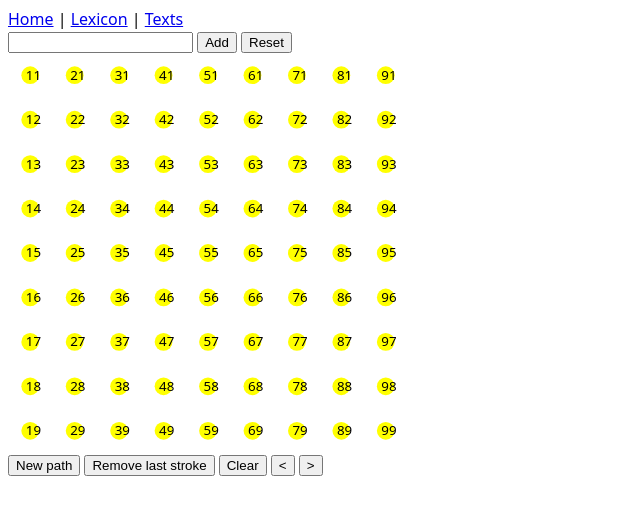
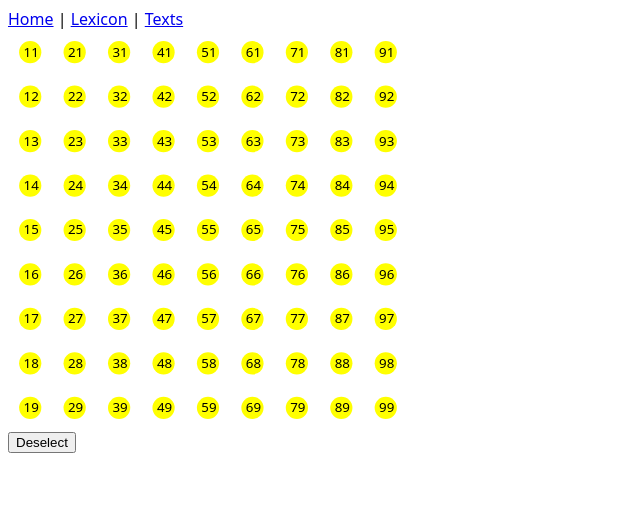
Before and after one commit to peterolson/pie-logographs, a SvelteKit app in the folder svelte-app/: page /char in a window 1280 px wide. Shown: the top 514 px of the page, without its empty margins (0-640 px from the left). Built offline with nearby package versions, Linux system fonts and the light colour scheme.

Commit message:
stroke list

```diff
--- a/svelte-app/src/routes/char/+page.svelte
+++ b/svelte-app/src/routes/char/+page.svelte
@@ -2,9 +2,6 @@
 	import SvgChar from './SVGChar.svelte';
 
 	const SIZE = 9;
-
-	let pathCode = '';
-	let words: string[] = [];
 
 	type Stroke =
 		| {
@@ -24,6 +21,13 @@
 				cy: number;
 		  }
 		| {
+				type: 'arc';
+				fromX: number;
+				fromY: number;
+				toX: number;
+				toY: number;
+		  }
+		| {
 				type: 'transform';
 				strokes: Stroke[];
 				translateX: number;
@@ -35,176 +39,130 @@
 				rotate: number;
 		  };
 
+	type Path = {
+		path: string;
+		transform?: {
+			rotate?: number;
+			scaleX?: number;
+			scaleY?: number;
+			translateX?: number;
+			translateY?: number;
+			flipX?: boolean;
+			flipY?: boolean;
+		};
+		strokes: Stroke[];
+	};
+
+	function convertStrokesToSVGPath(strokes: Stroke[]) {
+		const output: Path[] = [];
+		for (const stroke of strokes) {
+			if (stroke.type === 'line') {
+				output.push({
+					path: `M ${stroke.fromX} ${stroke.fromY} L ${stroke.toX} ${stroke.toY}`,
+					strokes: [stroke]
+				});
+			} else if (stroke.type === 'quadratic') {
+				output.push({
+					path: `M ${stroke.fromX} ${stroke.fromY} Q ${stroke.cx} ${stroke.cy} ${stroke.toX} ${stroke.toY}`,
+					strokes: [stroke]
+				});
+			} else if (stroke.type === 'arc') {
+				const rx = Math.abs(stroke.toX - stroke.fromX);
+				const ry = Math.abs(stroke.toY - stroke.fromY);
+				const largeArcFlag = 0;
+				const sweepFlag = 1;
+				output.push({
+					path: `M ${stroke.fromX} ${stroke.fromY} A ${rx} ${ry} 0 ${largeArcFlag} ${sweepFlag} ${stroke.toX} ${stroke.toY}`,
+					strokes: [stroke]
+				});
+			}
+		}
+		return output;
+	}
+
 	let strokes: Stroke[] = [];
 	let selectedStroke: Stroke | null = null;
+	let prevX: number | null = null;
+	let prevY: number | null = null;
 
-	function convertStrokesToSVGPath(strokes: Stroke[]) {
-		const output = [];
-		for (const stroke of strokes) {
-			const x = stroke.x * 10 + 5;
-			const y = stroke.y * 10 + 5;
-			if (stroke.type === 'move') {
-				output.push(`M ${x} ${y}`);
-			} else if (stroke.type === 'line') {
-				output.push(`L ${x} ${y}`);
-			} else if (stroke.type === 'quadratic') {
-				const cx = stroke.cx * 10 + 5;
-				const cy = stroke.cy * 10 + 5;
-				output.push(`Q ${cx} ${cy} ${x} ${y}`);
+	const clickPoint =
+		(x: number, y: number, clickButton: 'left' | 'right' | 'center') => (e: MouseEvent) => {
+			if (clickButton === 'center' && e.button !== 1) {
+				return;
 			}
-		}
-		return output.join(' ');
-	}
-
-	function toDigit(char: string) {
-		if (!/^[1-9]$/.test(char)) {
-			return null;
-		}
-		return (+char - 1) * 10 + 5;
-	}
-
-	function convertCodeToPath(code: string) {
-		code = ' ' + code;
-		let output = [];
-		for (let i = 1; i < code.length; i += 2) {
-			const prevChar = code[i - 1];
-			let x = code[i];
-			let y = code[i + 1];
-			const areCoords = /[1-9]/.test(x) && /[1-9]/.test(y);
-			if (prevChar === ' ' && areCoords) {
-				output.push(`M ${toDigit(x)} ${toDigit(y)}`);
-			} else if (x === '-') {
-				// 	// quadratic curve
-				// 	if (i + 2 >= code.length) {
-				// 		break;
-				// 	}
-				// 	const nextChar = code[i + 1];
-				// 	const nextLetter = letters.find((l) => l.letter === nextChar);
-				// 	if (!nextLetter) break;
-				// 	const nextNextChar = code[i + 2];
-				// 	const nextNextLetter = letters.find((l) => l.letter === nextNextChar);
-				// 	if (!nextNextLetter) break;
-				// 	output.push(`Q ${nextLetter.x} ${nextLetter.y} ${nextNextLetter.x} ${nextNextLetter.y}`);
-				// 	x = nextNextLetter.x;
-				// 	y = nextNextLetter.y;
-				// 	i += 2;
-				// } else if (x === '*') {
-				// 	// circle around center
-				// 	if (i + 1 >= code.length) {
-				// 		break;
-				// 	}
-				// 	const nextChar = code[i + 1];
-				// 	if (!nextChar) break;
-				// 	const radius = +nextChar * 10;
-				// 	output.push(`M ${x + radius} ${y}`);
-				// 	output.push(`A ${radius} ${radius} 0 1 1 ${x - radius} ${y}`);
-				// 	output.push(`A ${radius} ${radius} 0 1 1 ${x + radius} ${y}`);
-				// 	i += 2;
-			} else if (areCoords) {
-				output.push(`L ${toDigit(x)} ${toDigit(y)}`);
-			} else {
-				i -= 1;
-			}
-		}
-		return output.join(' ');
-	}
-
-	const clickPoint = (x: number, y: number, isRight: boolean) => () => {
-		if (!selectedStroke) {
-			strokes.push({ type: 'move', x, y });
-		} else if (isRight && selectedStroke) {
+			if (clickButton === 'right' && selectedStroke) {
 				if (selectedStroke.type === 'line' || selectedStroke.type === 'quadratic') {
 					const newStroke = { ...selectedStroke, type: 'quadratic', cx: x, cy: y } as Stroke;
 					strokes = strokes.map((s) => (s === selectedStroke ? newStroke : s));
 					selectedStroke = newStroke;
 					return;
 				}
+			} else if (prevX !== null && prevY !== null) {
+				if (clickButton === 'center') {
+					strokes.push({
+						type: 'arc',
+						fromX: prevX,
+						fromY: prevY,
+						toX: x,
+						toY: y
+					});
 				} else {
-			strokes.push({ type: 'line', x, y });
+					strokes.push({ type: 'line', fromX: prevX, fromY: prevY, toX: x, toY: y });
 				}
+			}
+			prevX = x;
+			prevY = y;
 			strokes = [...strokes];
 			if (strokes.length) {
 				selectedStroke = strokes[strokes.length - 1];
 			}
 		};
-
-	const MOVE = 'move' as const;
 </script>
 
-<form
-	on:submit|preventDefault={() => {
-		words = [...words, pathCode];
-		pathCode = '';
-	}}
->
-	<input type="text" bind:value={pathCode} />
-	<button type="submit">Add</button>
-	<input
-		type="reset"
-		value="Reset"
-		on:click={() => {
-			pathCode = '';
-			words = [];
-		}}
-	/>
-</form>
-
-<div>
-	<svg viewBox={`0 0 ${SIZE * 10} ${SIZE * 10}`} style="width: 400px;">
-		{#each strokes as stroke, i}
-			{#if stroke.type !== 'move' && i > 0}
-				{@const prevStroke = { type: MOVE, x: strokes[i - 1].x, y: strokes[i - 1].y }}
+<div class="editor">
+	<svg viewBox={`-0.5 -0.5 ${SIZE} ${SIZE}`} style="width: 400px;">
+		{#each convertStrokesToSVGPath(strokes) as path, i}
 			<path
-					d={convertStrokesToSVGPath([prevStroke, stroke])}
+				d={path.path}
 				fill="transparent"
-					stroke={stroke === selectedStroke ? 'blue' : 'red'}
-					stroke-width="4"
+				stroke={selectedStroke && path.strokes.includes(selectedStroke) ? 'blue' : 'red'}
+				stroke-width="0.3"
 				stroke-linecap="round"
 				stroke-linejoin="round"
 			/>
-			{/if}
 		{/each}
 
 		{#each Array.from({ length: SIZE * SIZE }, (_, i) => i) as i}
 			{@const x = i % SIZE}
 			{@const y = Math.floor(i / SIZE)}
-			{@const clickHandler = clickPoint(x, y, false)}
-			{@const rightClickHandler = clickPoint(x, y, true)}
+			{@const clickHandler = clickPoint(x, y, 'left')}
+			{@const rightClickHandler = clickPoint(x, y, 'right')}
+			{@const centerClickHandler = clickPoint(x, y, 'center')}
 			<!-- svelte-ignore a11y-no-static-element-interactions -->
 			<!-- svelte-ignore a11y-click-events-have-key-events -->
 			<circle
-				cx={x * 10 + 5}
-				cy={y * 10 + 5}
-				r="2"
+				cx={x}
+				cy={y}
+				r="0.25"
 				fill="yellow"
 				on:click|stopPropagation={clickHandler}
 				on:contextmenu|stopPropagation|preventDefault={rightClickHandler}
+				on:auxclick|stopPropagation|preventDefault={centerClickHandler}
 			/>
 			<!-- svelte-ignore a11y-click-events-have-key-events -->
 			<!-- svelte-ignore a11y-no-static-element-interactions -->
 			<text
-				x={x * 10 + 4}
-				y={y * 10 + 6}
-				font-size="3"
+				x={x - 0.15}
+				y={y + 0.1}
+				font-size="0.3"
 				fill="black"
 				on:click|stopPropagation={clickHandler}
-				on:contextmenu|stopPropagation|preventDefault={rightClickHandler}>{x + 1}{y + 1}</text
+				on:contextmenu|stopPropagation|preventDefault={rightClickHandler}
+				on:auxclick|stopPropagation|preventDefault={centerClickHandler}>{x + 1}{y + 1}</text
 			>
 		{/each}
 	</svg>
 
-	{#each words as word}
-		<svg viewBox={`0 0 ${SIZE * 10} ${SIZE * 10}`} style="width: 50px;">
-			<path
-				d={convertCodeToPath(word)}
-				fill="transparent"
-				stroke="black"
-				stroke-width="2.5"
-				stroke-linecap="round"
-				stroke-linejoin="round"
-			/>
-		</svg>
-	{/each}
 	<SvgChar path={convertStrokesToSVGPath(strokes)} />
 
 	<SvgChar path={convertStrokesToSVGPath(strokes)} width={25} height={50} />
@@ -213,49 +171,40 @@
 <button
 	on:click={() => {
 		selectedStroke = null;
+		prevX = null;
+		prevY = null;
+	}}>Deselect</button
+>
+<div class="strokes">
+	{#each strokes as stroke}
+		<div>
+			{stroke.type}
+			{#if stroke === selectedStroke}
+				<i>Selected</i>
+			{:else}
+				<button
+					on:click={() => {
+						selectedStroke = stroke;
+					}}>Select</button
+				>
+			{/if}
+			<button
+				on:click={() => {
+					strokes = strokes.filter((s) => s !== stroke);
+					if (selectedStroke === stroke) {
+						selectedStroke = null;
+					}
 				}}
 			>
-	New path
+				Delete
 			</button>
-<button
-	on:click={() => {
-		strokes = strokes.slice(0, strokes.length - 1);
-		selectedStroke = strokes[strokes.length - 1] || null;
-	}}
->
-	Remove last stroke
-</button>
-<button
-	on:click={() => {
-		strokes = [];
-		selectedStroke = null;
-	}}
->
-	Clear
-</button>
-<button
-	on:click={() => {
-		if (!selectedStroke) return;
-		const selectedIndex = strokes.indexOf(selectedStroke);
-		if (selectedIndex <= 0) return;
-		selectedStroke = strokes[selectedIndex - 1] || null;
-	}}
->
-	&lt;
-</button>
-<button
-	on:click={() => {
-		if (!selectedStroke) return;
-		const selectedIndex = strokes.indexOf(selectedStroke);
-		if (selectedIndex < 0 || selectedIndex + 1 >= strokes.length) return;
-		selectedStroke = strokes[selectedIndex + 1] || null;
-	}}
->
-	&gt;
-</button>
+			<pre>{JSON.stringify(stroke)}</pre>
+		</div>
+	{/each}
+</div>
 
 <style>
-	div {
+	div.editor {
 		display: flex;
 	}
 </style>
--- a/svelte-app/src/routes/char/SVGChar.svelte
+++ b/svelte-app/src/routes/char/SVGChar.svelte
@@ -1,17 +1,22 @@
 <script lang="ts">
 	const SIZE = 9;
-	export let path: string;
+
+	type Path = {
+		path: string;
+	};
+	export let path: Path[];
 	export let height: number = 50;
 	export let width: number = 50;
 </script>
 
 <svg
-	viewBox={`0 0 ${SIZE * 10} ${SIZE * 10}`}
+	viewBox={`-0.5 -0.5 ${SIZE} ${SIZE}`}
 	style={`width: ${width}px; height: ${height}px;`}
 	preserveAspectRatio="none"
 >
+	{#each path as p}
 		<path
-		d={path}
+			d={p.path}
 			fill="transparent"
 			stroke="black"
 			stroke-width="2px"
@@ -19,4 +24,5 @@
 			stroke-linejoin="round"
 			vector-effect="non-scaling-stroke"
 		/>
+	{/each}
 </svg>
```
Lines whose indentation alone changed are shown as unchanged.
